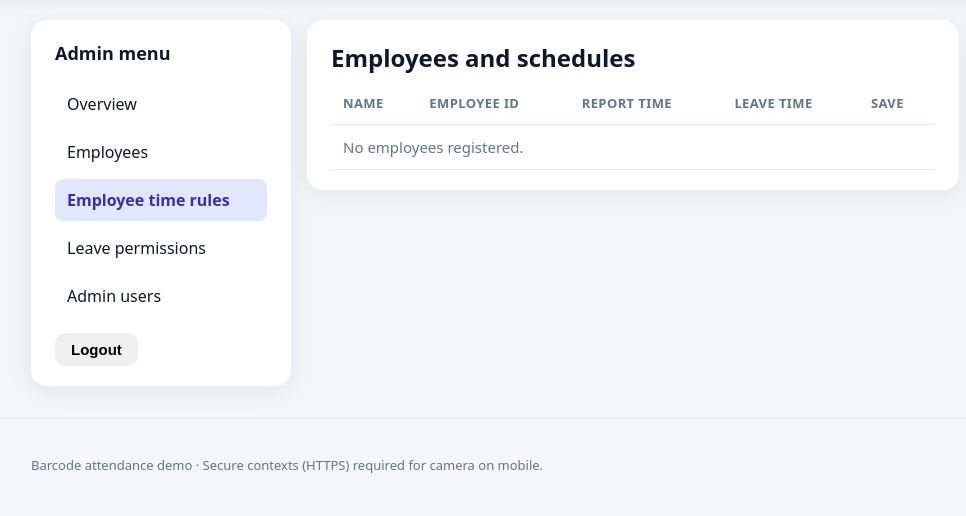
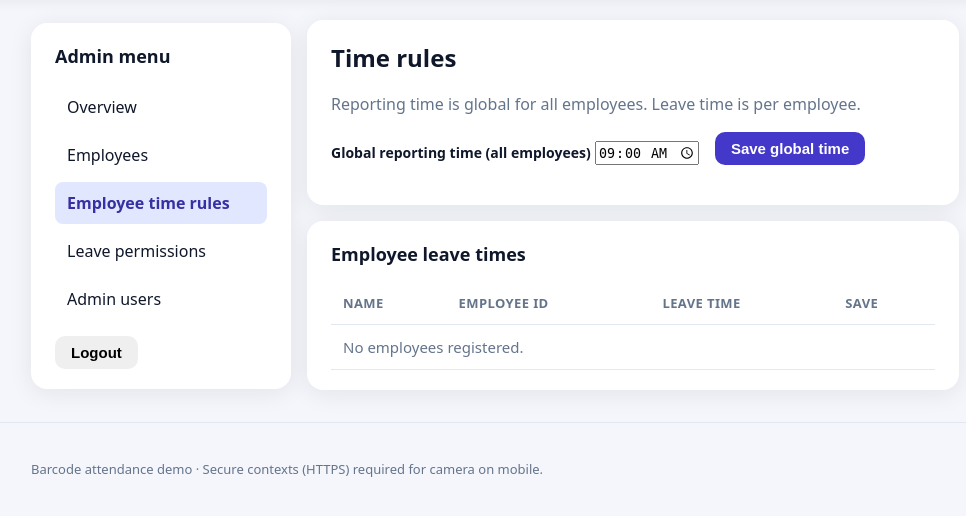
Before and after one commit to evamagesse-netizen/attendance-project, a Django app: page /admin/dashboard/time-rules/ in a window 1280 px wide. Shown: the part 55-571 px from the top of the page, without its empty margins (145-1111 px from the left). Run offline with Django 4.2, Linux system fonts and the light colour scheme; the visitor is signed in with stand-in values (Sample User, id 1); data that the repository does not hold is empty.

Commit message:
NEW DESIGN2

```diff
--- a/employees/views.py
+++ b/employees/views.py
@@ -13,7 +13,7 @@ from django.utils import timezone
 from django.views.decorators.csrf import ensure_csrf_cookie
 from django.views.decorators.http import require_GET, require_http_methods
 
-from .models import Attendance, Employee, EmployeeSchedule, LeavePermission
+from .models import Attendance, AttendancePolicy, Employee, EmployeeSchedule, LeavePermission
 
 BARCODE_MAX_LEN = 128
 BARCODE_PATTERN = re.compile(r"^[A-Za-z0-9\-_.]+$")
@@ -248,6 +248,7 @@ def admin_dashboard(request):
     today = timezone.localdate()
     total_employees = Employee.objects.count()
     configured_schedules = EmployeeSchedule.objects.count()
+    policy = AttendancePolicy.objects.order_by("id").first()
     active_permissions_count = LeavePermission.objects.filter(
         date=today, used_at__isnull=True
     ).count()
@@ -259,6 +260,7 @@ def admin_dashboard(request):
             "today": today,
             "total_employees": total_employees,
             "configured_schedules": configured_schedules,
+            "global_report_time": policy.report_time if policy else None,
             "active_permissions_count": active_permissions_count,
             "total_admin_users": total_admin_users,
             "can_manage_admins": request.user.is_superuser,
@@ -272,47 +274,75 @@ def admin_dashboard(request):
 @require_http_methods(["GET", "POST"])
 def admin_time_rules_page(request):
     if request.method == "POST":
-        employee_id = request.POST.get("employee_id")
-        report_time = request.POST.get("report_time")
-        leave_time = request.POST.get("leave_time")
-
-        try:
-            employee = Employee.objects.get(pk=employee_id)
-        except (Employee.DoesNotExist, ValueError, TypeError):
-            messages.error(request, "Invalid employee selected.")
+        action = request.POST.get("action")
+        if action == "set_global_report_time":
+            report_time = request.POST.get("report_time")
+            if not report_time:
+                messages.error(request, "Report time is required.")
+                return redirect("admin_time_rules_page")
+            try:
+                parsed_report_time = datetime.strptime(report_time, "%H:%M").time()
+            except ValueError:
+                messages.error(request, "Invalid time format.")
+                return redirect("admin_time_rules_page")
+            policy, _ = AttendancePolicy.objects.get_or_create(
+                pk=1, defaults={"report_time": parsed_report_time}
+            )
+            if policy.report_time != parsed_report_time:
+                policy.report_time = parsed_report_time
+                policy.save(update_fields=["report_time", "updated_at"])
+            messages.success(request, "Global reporting time updated.")
             return redirect("admin_time_rules_page")
 
-        if not report_time or not leave_time:
-            messages.error(request, "Both report time and leave time are required.")
+        if action == "set_leave_time":
+            employee_id = request.POST.get("employee_id")
+            leave_time = request.POST.get("leave_time")
+
+            try:
+                employee = Employee.objects.get(pk=employee_id)
+            except (Employee.DoesNotExist, ValueError, TypeError):
+                messages.error(request, "Invalid employee selected.")
+                return redirect("admin_time_rules_page")
+
+            if not leave_time:
+                messages.error(request, "Leave time is required.")
+                return redirect("admin_time_rules_page")
+
+            try:
+                parsed_leave_time = datetime.strptime(leave_time, "%H:%M").time()
+            except ValueError:
+                messages.error(request, "Invalid time format.")
+                return redirect("admin_time_rules_page")
+
+            policy = AttendancePolicy.objects.order_by("id").first()
+            effective_report = policy.report_time if policy else datetime.strptime("09:00", "%H:%M").time()
+            if parsed_leave_time <= effective_report:
+                messages.error(
+                    request,
+                    "Leave time must be after the global reporting time.",
+                )
+                return redirect("admin_time_rules_page")
+
+            EmployeeSchedule.objects.update_or_create(
+                employee=employee,
+                defaults={
+                    "leave_time": parsed_leave_time,
+                },
+            )
+            messages.success(request, f"Updated leave time for {employee.name}.")
             return redirect("admin_time_rules_page")
 
-        try:
-            parsed_report_time = datetime.strptime(report_time, "%H:%M").time()
-            parsed_leave_time = datetime.strptime(leave_time, "%H:%M").time()
-        except ValueError:
-            messages.error(request, "Invalid time format.")
-            return redirect("admin_time_rules_page")
-
-        if parsed_leave_time <= parsed_report_time:
-            messages.error(request, "Leave time must be after report time.")
-            return redirect("admin_time_rules_page")
-
-        EmployeeSchedule.objects.update_or_create(
-            employee=employee,
-            defaults={
-                "report_time": parsed_report_time,
-                "leave_time": parsed_leave_time,
-            },
-        )
-        messages.success(request, f"Updated time rules for {employee.name}.")
+        messages.error(request, "Unsupported action.")
         return redirect("admin_time_rules_page")
 
     employees = Employee.objects.all().select_related("schedule")
+    policy = AttendancePolicy.objects.order_by("id").first()
     return render(
         request,
         "admin/time_rules.html",
         {
             "employees": employees,
+            "global_report_time": policy.report_time if policy else None,
             "admin_section": "time-rules",
         },
     )
--- a/templates/admin/dashboard_home.html
+++ b/templates/admin/dashboard_home.html
@@ -14,8 +14,12 @@
     <p class="stat-value">{{ total_employees }}</p>
   </div>
   <div class="card stat-card">
-    <p class="stat-label">Schedules configured</p>
+    <p class="stat-label">Leave-time rules configured</p>
     <p class="stat-value stat-value--indigo">{{ configured_schedules }}</p>
+  </div>
+  <div class="card stat-card">
+    <p class="stat-label">Global report time</p>
+    <p class="stat-value">{% if global_report_time %}{{ global_report_time|time:"H:i" }}{% else %}09:00{% endif %}</p>
   </div>
   <div class="card stat-card">
     <p class="stat-label">Active leave permissions (today)</p>
--- a/templates/admin/time_rules.html
+++ b/templates/admin/time_rules.html
@@ -4,14 +4,33 @@
 
 {% block admin_content %}
 <section class="card table-card">
-  <h1 class="page-title">Employees and schedules</h1>
+  <h1 class="page-title">Time rules</h1>
+  <p class="muted">Reporting time is global for all employees. Leave time is per employee.</p>
+  <form method="post" action="{% url 'admin_time_rules_page' %}" class="filter-bar">
+    {% csrf_token %}
+    <input type="hidden" name="action" value="set_global_report_time">
+    <div>
+      <label for="global_report_time">Global reporting time (all employees)</label>
+      <input
+        id="global_report_time"
+        type="time"
+        name="report_time"
+        value="{% if global_report_time %}{{ global_report_time|time:'H:i' }}{% else %}09:00{% endif %}"
+        required
+      >
+    </div>
+    <button type="submit" class="btn btn--primary">Save global time</button>
+  </form>
+</section>
+
+<section class="card table-card">
+  <h2 class="section-heading">Employee leave times</h2>
   <div class="table-wrap">
     <table class="data-table">
       <thead>
         <tr>
           <th>Name</th>
           <th>Employee ID</th>
-          <th>Report time</th>
           <th>Leave time</th>
           <th>Save</th>
         </tr>
@@ -24,10 +43,8 @@
           <td>
             <form method="post" action="{% url 'admin_time_rules_page' %}" class="inline-form">
               {% csrf_token %}
+              <input type="hidden" name="action" value="set_leave_time">
               <input type="hidden" name="employee_id" value="{{ emp.id }}">
-              <input type="time" name="report_time" value="{% if emp.schedule %}{{ emp.schedule.report_time|time:'H:i' }}{% endif %}" required>
-          </td>
-          <td>
               <input type="time" name="leave_time" value="{% if emp.schedule %}{{ emp.schedule.leave_time|time:'H:i' }}{% endif %}" required>
           </td>
           <td>
@@ -37,7 +54,7 @@
         </tr>
         {% empty %}
         <tr>
-          <td colspan="5" class="muted">No employees registered.</td>
+          <td colspan="4" class="muted">No employees registered.</td>
         </tr>
         {% endfor %}
       </tbody>
```
Also changed, not shown: employees/admin.py (+7 -2 lines), employees/models.py (+11 -4 lines), employees/migrations/0004_attendancepolicy_remove_employeeschedule_report_time.py (added).
